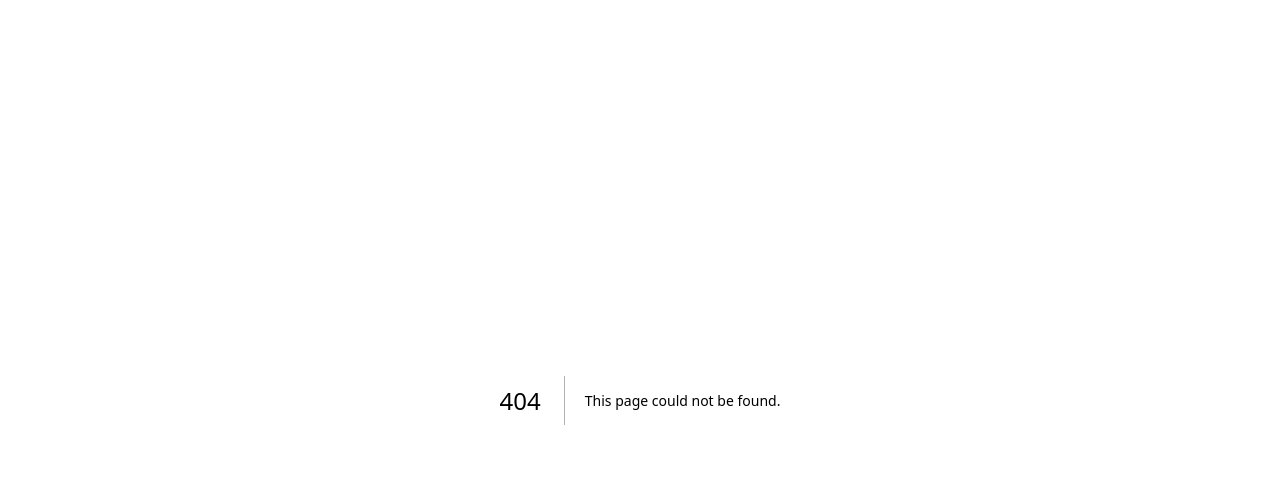
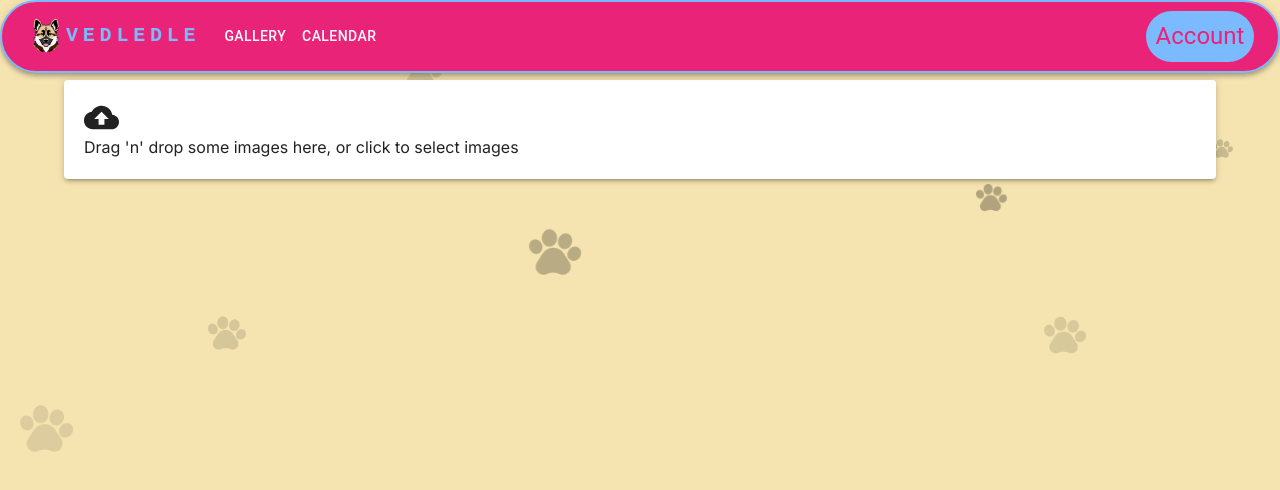
Before and after one commit to klavoraMate/vedledle, a Next.js app in the folder frontend/: page /gallery/upload in a window 1280 px wide. Before the commit this address had no page. Shown: the top 490 px of the page. Built offline with nearby package versions, Linux system fonts and the light colour scheme.

Commit message:
feat: created base upload page and funcionality

```diff
--- a/frontend/package.json
+++ b/frontend/package.json
@@ -26,6 +26,7 @@
     "postcss": "8.4.29",
     "react": "^17.0.0 || ^18.0.0",
     "react-dom": "^17.0.0 || ^18.0.0",
+    "react-dropzone": "^14.2.3",
     "tailwindcss": "3.3.3",
     "typescript": "5.2.2"
   },
--- /dev/null
+++ b/frontend/src/app/gallery/upload/page.tsx
@@ -0,0 +1,75 @@
+'use client'
+import React, { useState, useCallback } from "react";
+import Layout from "@/components/design/Layout";
+import { Button, Paper } from "@mui/material";
+import CloudUploadIcon from "@mui/icons-material/CloudUpload";
+import { useDropzone } from "react-dropzone";
+
+export default function GalleryUpload() {
+    const [selectedPictures, setSelectedPictures] = useState<File[]>([]);
+
+    const onDrop = useCallback((acceptedFiles: File[]) => {
+        setSelectedPictures([...selectedPictures, ...acceptedFiles]);
+    }, [selectedPictures]);
+
+    const { getRootProps, getInputProps } = useDropzone({
+        onDrop,
+        accept: {'image/*':['.png','.jpeg']},
+    });
+
+    const handleUpload = async () => {
+        const formData = new FormData();
+
+        selectedPictures.forEach((file) => {
+            formData.append("image", file);
+        });
+
+        try {
+            const response = await fetch("/api/image/upload", {
+                method: "POST",
+                body: formData,
+            });
+
+            if (response.ok) {
+                //todo: success
+                console.log("Images uploaded successfully");
+            } else {
+                //todo: error
+                console.error("Image upload failed");
+            }
+        } catch (error) {
+            //todo: error
+            console.error("Image upload error:", error);
+        }
+    };
+
+    return (
+        <Layout>
+            <Paper elevation={3} style={{ padding: "20px" }}>
+                <div {...getRootProps()} style={{ cursor: "pointer" }}>
+                    <input {...getInputProps()} />
+                    <CloudUploadIcon fontSize="large" />
+                    <p>Drag 'n' drop some images here, or click to select images</p>
+                </div>
+
+                {selectedPictures.length > 0 && (
+                    <div>
+                        <h2>Selected Images:</h2>
+                        <ul>
+                            {selectedPictures.map((file, index) => (
+                                <li key={index}>{file.name}</li>
+                            ))}
+                        </ul>
+                        <Button
+                            variant="contained"
+                            color="primary"
+                            onClick={handleUpload}
+                        >
+                            Upload
+                        </Button>
+                    </div>
+                )}
+            </Paper>
+        </Layout>
+    );
+}
--- a/frontend/src/app/page.tsx
+++ b/frontend/src/app/page.tsx
@@ -1,9 +1,6 @@
-'use client'
 import React from 'react';
-import AppBar from '@/components/AppBar';
 import Container from '@mui/material/Container';
 import Typography from '@mui/material/Typography';
-import FloatingShapes from "@/components/design/FloatingShapes";
 import "./globals.css";
 import Logo from "@/components/Logo";
 import {Grid} from "@mui/material";
```
Also changed, not shown: 1 other file (tests, documents, lock files or other folders).
